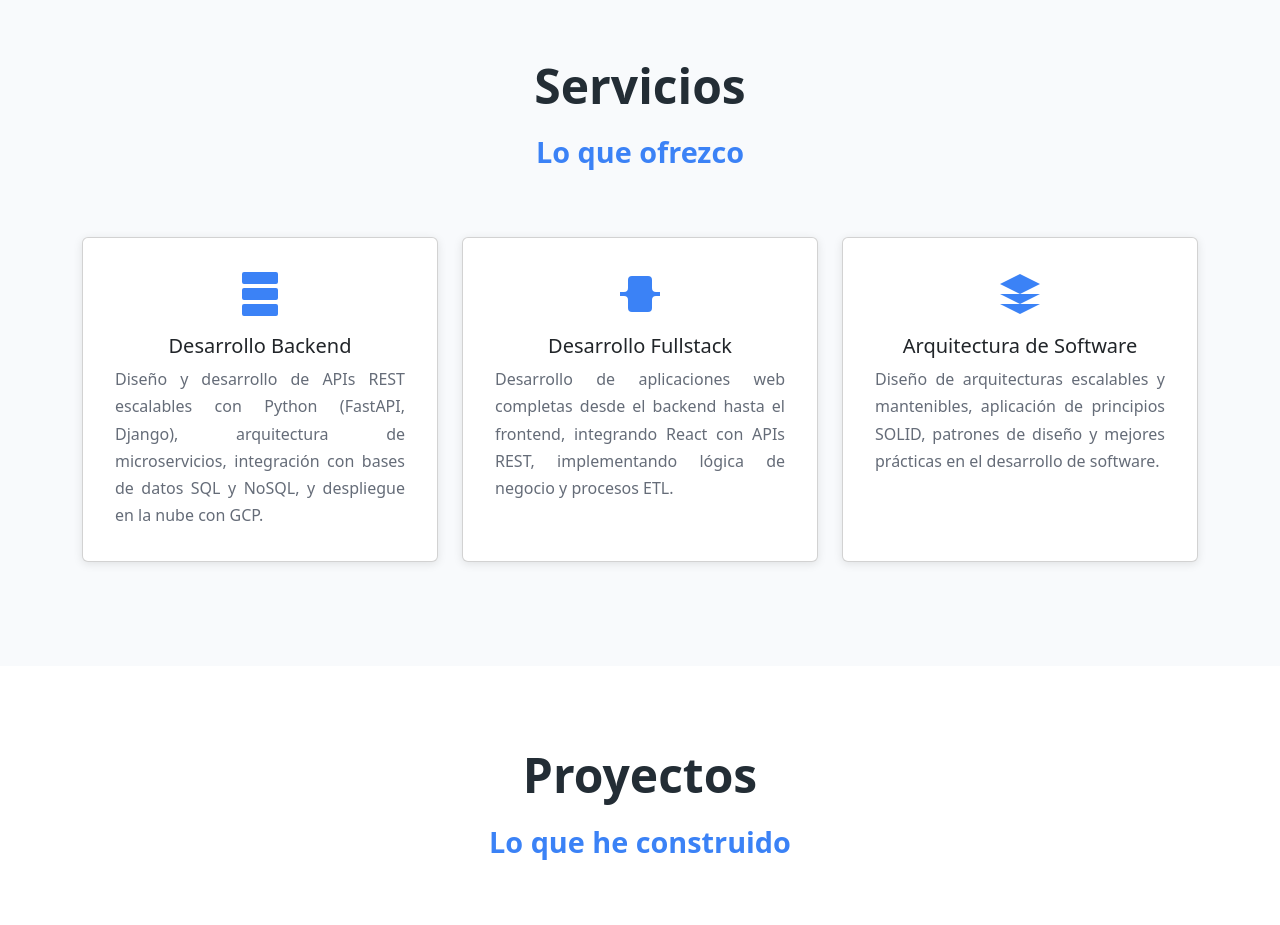
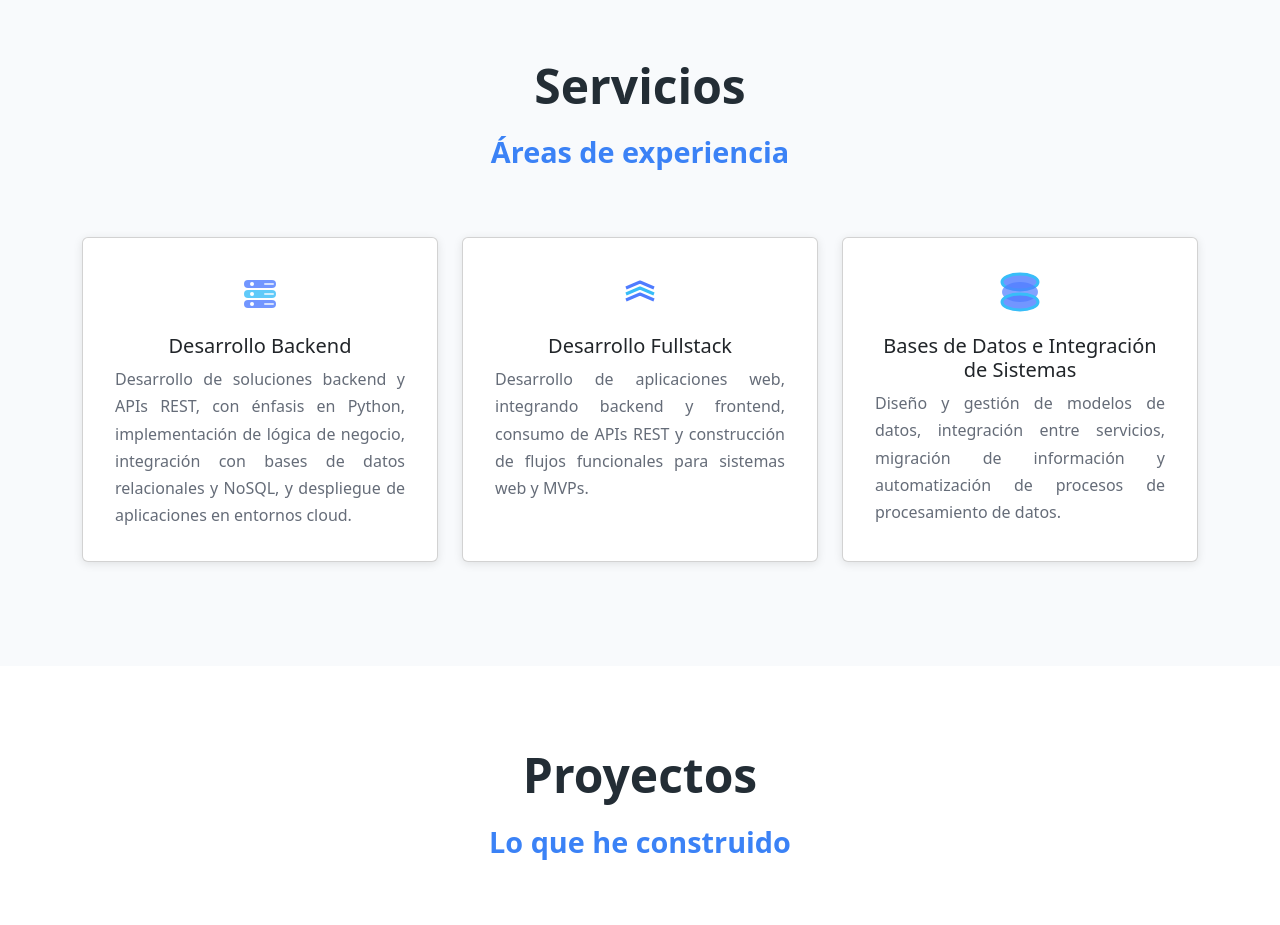
Before and after one commit to JhoanSFranco/Portafolio, a React (Vite) app: page / in a window 1280 px wide. Shown: the part 2160-3085 px from the top of the page. Built offline with nearby package versions, Linux system fonts and the light colour scheme.

Commit message:
Feature && Change : Improve and change of Services

```diff
--- a/src/components/sections/Services.tsx
+++ b/src/components/sections/Services.tsx
@@ -10,20 +10,34 @@ const Services = () => {
     switch (iconName) {
       case 'server':
         return (
-          <svg width="48" height="48" viewBox="0 0 24 24" fill="currentColor">
-            <path d="M4 1h16a1 1 0 0 1 1 1v4a1 1 0 0 1-1 1H4a1 1 0 0 1-1-1V2a1 1 0 0 1 1-1zm0 8h16a1 1 0 0 1 1 1v4a1 1 0 0 1-1 1H4a1 1 0 0 1-1-1v-4a1 1 0 0 1 1-1zm0 8h16a1 1 0 0 1 1 1v4a1 1 0 0 1-1 1H4a1 1 0 0 1-1-1v-4a1 1 0 0 1 1-1z"/>
+          <svg width="48" height="48" viewBox="0 0 48 48" fill="none" xmlns="http://www.w3.org/2000/svg">
+            <rect x="8" y="10" width="32" height="8" rx="4" fill="#4f7cff" fillOpacity="0.8" />
+            <rect x="8" y="20" width="32" height="8" rx="4" fill="#38bdf8" fillOpacity="0.8" />
+            <rect x="8" y="30" width="32" height="8" rx="4" fill="#4f7cff" fillOpacity="0.8" />
+            <circle cx="16" cy="14" r="2" fill="#fff" />
+            <circle cx="16" cy="24" r="2" fill="#fff" />
+            <circle cx="16" cy="34" r="2" fill="#fff" />
+            <rect x="28" y="13" width="10" height="2" rx="1" fill="#fff" fillOpacity="0.7" />
+            <rect x="28" y="23" width="10" height="2" rx="1" fill="#fff" fillOpacity="0.7" />
+            <rect x="28" y="33" width="10" height="2" rx="1" fill="#fff" fillOpacity="0.7" />
           </svg>
         );
       case 'code':
         return (
-          <svg width="48" height="48" viewBox="0 0 24 24" fill="currentColor">
-            <path d="M8 3a2 2 0 0 0-2 2v4a2 2 0 0 1-2 2H2v2h2a2 2 0 0 1 2 2v4a2 2 0 0 0 2 2h8a2 2 0 0 0 2-2v-4a2 2 0 0 1 2-2h2v-2h-2a2 2 0 0 1-2-2V5a2 2 0 0 0-2-2H8z"/>
+          <svg width="48" height="48" viewBox="0 0 48 48" fill="none" xmlns="http://www.w3.org/2000/svg">
+            <polyline points="10,18 24,12 38,18" stroke="#4f7cff" strokeWidth="3" fill="none" strokeLinejoin="round" />
+            <polyline points="10,24 24,18 38,24" stroke="#38bdf8" strokeWidth="3" fill="none" strokeLinejoin="round" />
+            <polyline points="10,30 24,24 38,30" stroke="#4f7cff" strokeWidth="3" fill="none" strokeLinejoin="round" />
           </svg>
         );
-      case 'architecture':
+      case 'database':
         return (
-          <svg width="48" height="48" viewBox="0 0 24 24" fill="currentColor">
-            <path d="M12 2L2 7l10 5 10-5-10-5zM2 17l10 5 10-5M2 12l10 5 10-5"/>
+          <svg width="48" height="48" viewBox="0 0 24 24" fill="none" xmlns="http://www.w3.org/2000/svg">
+            <ellipse cx="12" cy="6" rx="9" ry="4" fill="#4f7cff" fillOpacity="0.8" />
+            <ellipse cx="12" cy="6" rx="9" ry="4" stroke="#38bdf8" strokeWidth="1.5" fill="none" />
+            <rect x="3" y="6" width="18" height="10" rx="9" fill="#4f7cff" fillOpacity="0.7" />
+            <ellipse cx="12" cy="16" rx="9" ry="4" fill="#4f7cff" fillOpacity="0.8" />
+            <ellipse cx="12" cy="16" rx="9" ry="4" stroke="#38bdf8" strokeWidth="1.5" fill="none" />
           </svg>
         );
       default:
--- a/src/data/personalData.ts
+++ b/src/data/personalData.ts
@@ -65,9 +65,9 @@ export const services: Service[] = [
   },
   {
     id: 3,
-    title: 'Arquitectura de Software',
-    description: 'Diseño de arquitecturas escalables y mantenibles, aplicación de principios SOLID, patrones de diseño y mejores prácticas en el desarrollo de software.',
-    icon: 'architecture'
+    title: 'Bases de Datos e Integración',
+    description: 'Modelado y gestión de bases de datos relacionales y NoSQL, migraciones de datos, procesos ETL e integración entre servicios y APIs externas.',
+    icon: 'database'
   }
 ];
 
--- a/src/data/translations.ts
+++ b/src/data/translations.ts
@@ -22,15 +22,21 @@ export const translations: Record<Language, Record<string, string>> = {
     'about.technologies.title': 'Tecnologías y Herramientas',
     'about.technologies.description': 'Utilizando una combinación de tecnologías de vanguardia y software open-source confiable, construyo aplicaciones y sitios web enfocados en el usuario, con alto rendimiento para smartphones, tablets y escritorio.',
 
-    // Services
-    'services.title': 'Servicios',
-    'services.subtitle': 'Lo que ofrezco',
-    'services.server.title': 'Desarrollo Backend',
-    'services.server.description': 'Diseño y desarrollo de APIs REST escalables con Python (FastAPI, Django), arquitectura de microservicios, integración con bases de datos SQL y NoSQL, y despliegue en la nube con GCP.',
-    'services.code.title': 'Desarrollo Fullstack',
-    'services.code.description': 'Desarrollo de aplicaciones web completas desde el backend hasta el frontend, integrando React con APIs REST, implementando lógica de negocio y procesos ETL.',
-    'services.architecture.title': 'Arquitectura de Software',
-    'services.architecture.description': 'Diseño de arquitecturas escalables y mantenibles, aplicación de principios SOLID, patrones de diseño y mejores prácticas en el desarrollo de software.',
+// Services
+  'services.title': 'Servicios',
+  'services.subtitle': 'Áreas de experiencia',
+
+  'services.server.title': 'Desarrollo Backend',
+  'services.server.description':
+  'Desarrollo de soluciones backend y APIs REST, con énfasis en Python, implementación de lógica de negocio, integración con bases de datos relacionales y NoSQL, y despliegue de aplicaciones en entornos cloud.',
+
+  'services.code.title': 'Desarrollo Fullstack',
+  'services.code.description':
+  'Desarrollo de aplicaciones web, integrando backend y frontend, consumo de APIs REST y construcción de flujos funcionales para sistemas web y MVPs.',
+
+  'services.database.title': 'Bases de Datos e Integración de Sistemas',
+  'services.database.description':
+  'Diseño y gestión de modelos de datos, integración entre servicios, migración de información y automatización de procesos de procesamiento de datos.',
 
     // Projects
     'projects.title': 'Proyectos',
@@ -93,13 +99,19 @@ export const translations: Record<Language, Record<string, string>> = {
 
     // Services
     'services.title': 'Services',
-    'services.subtitle': 'What I Provide',
+    'services.subtitle': 'Areas of expertise',
+
     'services.server.title': 'Backend Development',
-    'services.server.description': 'Design and development of scalable REST APIs with Python (FastAPI, Django), microservices architecture, integration with SQL and NoSQL databases, and cloud deployment with GCP.',
+    'services.server.description':
+      'Development of backend solutions and REST APIs, with a focus on Python, business logic implementation, integration with relational and NoSQL databases, and deployment of applications in cloud environments.',
+
     'services.code.title': 'Fullstack Development',
-    'services.code.description': 'Development of complete web applications from backend to frontend, integrating React with REST APIs, implementing business logic and ETL processes.',
-    'services.architecture.title': 'Software Architecture',
-    'services.architecture.description': 'Design of scalable and maintainable architectures, application of SOLID principles, design patterns, and best practices in software development.',
+    'services.code.description':
+      'Development of web applications, integrating backend and frontend, consumption of REST APIs, and building functional flows for web systems and MVPs.',
+
+    'services.database.title': 'Databases & Systems Integration',
+    'services.database.description':
+      'Design and management of data models, integration between services, data migration, and automation of data processing workflows.',
 
     // Projects
     'projects.title': 'Projects',
```
